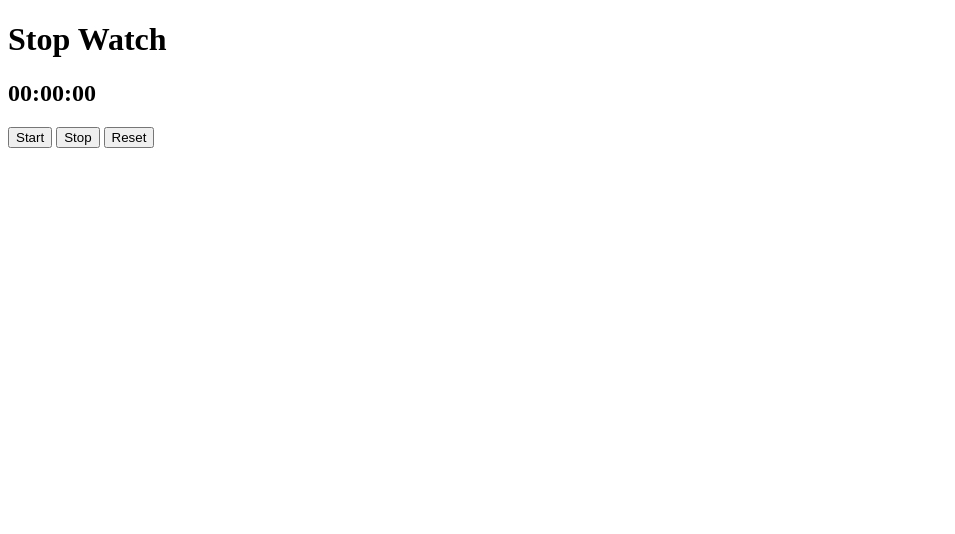
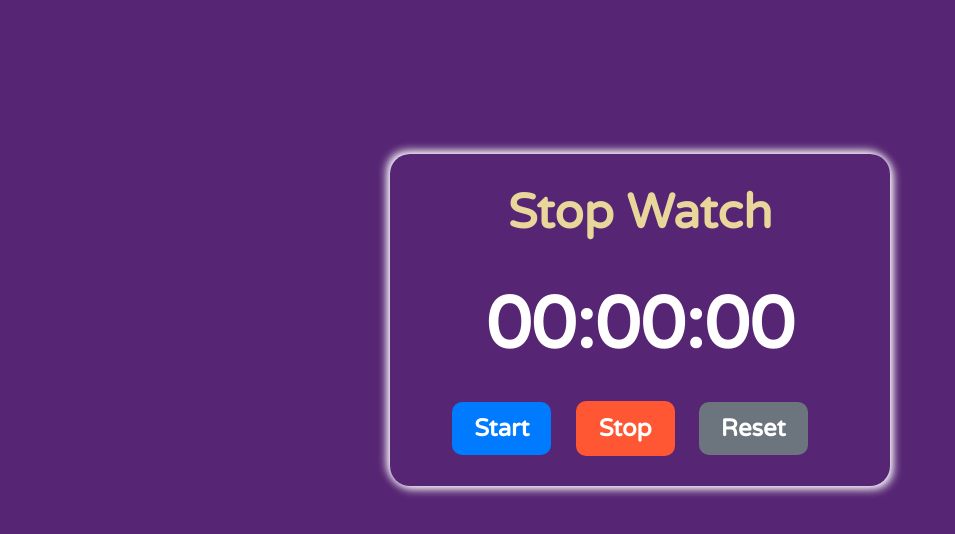
Before and after one commit to Prince-SE-web/Stop_Watch, a plain HTML site: page index.html in a window 1280 px wide. Shown: the whole page, without its empty margins (0-955 px from the left). Drawn offline with Linux system fonts and the light colour scheme.

Commit message:
completed the css code

```diff
--- a/index.html
+++ b/index.html
@@ -5,15 +5,20 @@
   <meta name="viewport" content="width=device-width, initial-scale=1.0">
   <title>Stop Watch</title>
   <link rel="stylesheet" href="style.css">
+  <link rel="preconnect" href="https://fonts.googleapis.com">
+<link rel="preconnect" href="https://fonts.gstatic.com" crossorigin>
+<link href="https://fonts.googleapis.com/css2?family=Varela+Round&display=swap" rel="stylesheet">
 </head>
 <body>
   <div id="main">
     <h1 id="heading">Stop Watch</h1>
     <h2 id="time">00:00:00</h2>
-    <button id="start">Start</button>
-    <button id="stop">Stop</button>
-    <button id="reset">Reset</button>
-</div>
+    <div id="container">
+      <button id="start" class="btn">Start</button>
+      <button id="stop" class="btn">Stop</button>
+      <button id="reset" class="btn">Reset</button>
+  </div>
+  </div>
 <script src="stopwatch.js"></script>
 </body>
 </html>
--- a/style.css
+++ b/style.css
@@ -0,0 +1,110 @@
+*{
+  padding: 0;
+  margin: 0;
+  box-sizing: border-box;
+  font-family: "varela Round";
+}
+
+html,body{
+  height:100vh;
+  width: 100vh;
+  background-color: rgb(86, 37, 115);
+}
+#main{
+  position: absolute;
+  top:40%;
+  left:50%;
+  width:500px;
+  transform: translate(-50%,-50%);
+  padding: 30px 40px;
+  border-radius: 20px;
+  box-shadow: 3px 3px 10px white,-3px -3px 10px white;
+  text-align: center;
+}
+
+#heading{
+  color: rgb(232, 214, 154);
+  font-size: 3rem;
+  margin-bottom: 40px;
+
+}
+
+#time{
+  color:white;
+  font-size: 4.5rem;
+  margin-bottom: 2rem;
+}
+
+.btn{
+  font-size: 1.5rem;
+  padding:10px 20px;
+  border-radius: 10px;
+  margin-right: 20px;
+  font-weight: bolder;
+  cursor:pointer;
+}
+
+#start{
+  color:white;
+  border:2px solid #007BFF;
+  background-color: #007BFF;
+  position:relative;
+}
+#start::before{
+  content:'';
+  width:0%;
+  border-radius: 10px;
+  height:3px;
+  position: absolute;
+  background-color: white;
+  bottom: 0;
+  left:0;
+  transition: width 0.5s ease-in-out;
+}
+#start:hover::before{
+  width:100%;
+}
+#start:active{
+  opacity: 0.5;
+}
+
+#stop{
+  color:white;
+  border:2px solid #FF5733;
+  background-color: #FF5733;
+  position:relative;
+  border: 3px solid #FF5733;
+  transition: color 0.8s cubic-bezier(0.075, 0.82, 0.165, 1),background-color 0.8s cubic-bezier(0.075, 0.82, 0.165, 1);
+}
+#stop:hover{
+  color:#FF5733;
+  background-color: white;
+
+}
+#stop:active{
+  opacity: 0.5;
+}
+
+#reset{
+  color:white;
+  border:2px solid #6C757D;
+  background-color: #6C757D;
+  position:relative;
+}
+#reset::before{
+  content:'';
+  width:0%;
+  border-radius: 10px;
+  height:3px;
+  position: absolute;
+  background-color: white;
+  bottom: 0;
+  left:0;
+  transition: width 0.5s ease-in-out;
+}
+#reset:hover::before{
+  width:100%;
+}
+#reset:active{
+  opacity: 0.5;
+}
```
